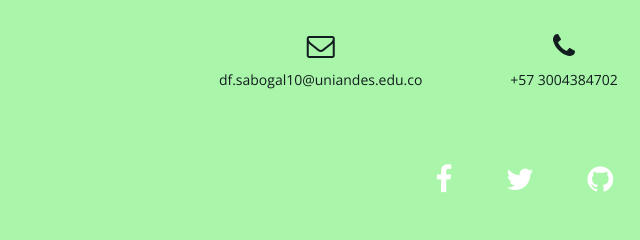
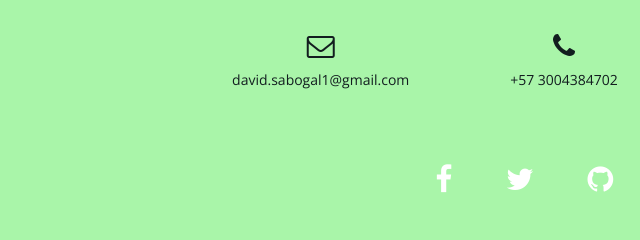
Before and after one commit to dfSabogal10/dfSabogal10.github.io, a plain HTML site: page index.html in a window 1280 px wide. Shown: the part 9430-9670 px from the top of the page, 76-716 px from the left. Drawn offline with nearby package versions, Linux system fonts and the light colour scheme.

Commit message:
Update index.html

```diff
--- a/index.html
+++ b/index.html
@@ -477,7 +477,7 @@
     </div>
     <div class="col-md-8 col-md-offset-2">
       <div class="col-md-4"> <i class="fa fa-envelope-o fa-2x"></i>
-        <p>df.sabogal10@uniandes.edu.co</p>
+        <p>david.sabogal1@gmail.com</p>
       </div>
       <div class="col-md-4"> <i class="fa fa-phone fa-2x"></i>
         <p> +57 3004384702</p>
```
